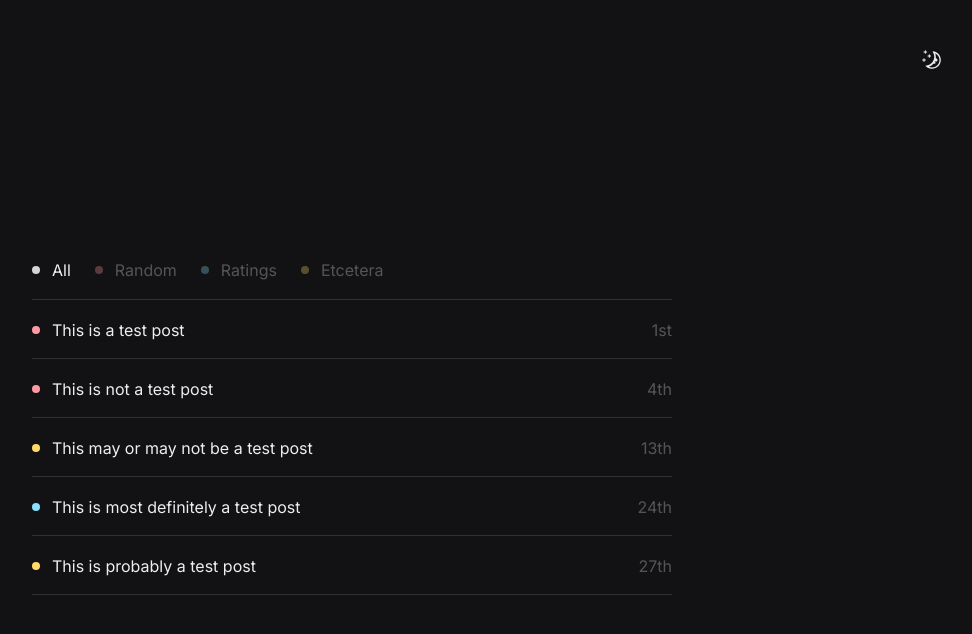
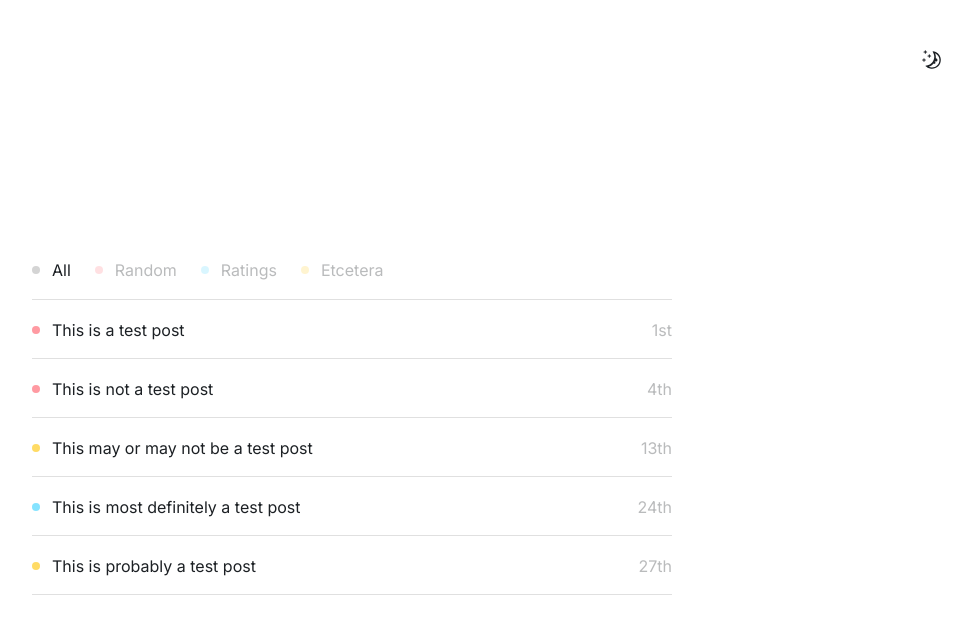
Before and after one commit to joeyvanlierop/joey, a Next.js app: page / in a window 1280 px wide. Shown: the top 634 px of the page, without its empty margins (288-1260 px from the left). Built offline with nearby package versions, Linux system fonts and the light colour scheme.

Commit message:
try to fix flicker

```diff
--- a/pages/_app.tsx
+++ b/pages/_app.tsx
@@ -21,7 +21,8 @@ export default function MyApp({ Component, pageProps, router }: AppProps) {
       <ThemeProvider
         disableTransitionOnChange
         attribute="class"
-        defaultTheme="dark"
+        defaultTheme="system"
+        enableSystem={true}
         value={{ light: lightTheme.className, dark: darkTheme.className }}
       >
         <AnimateSharedLayout>
```
